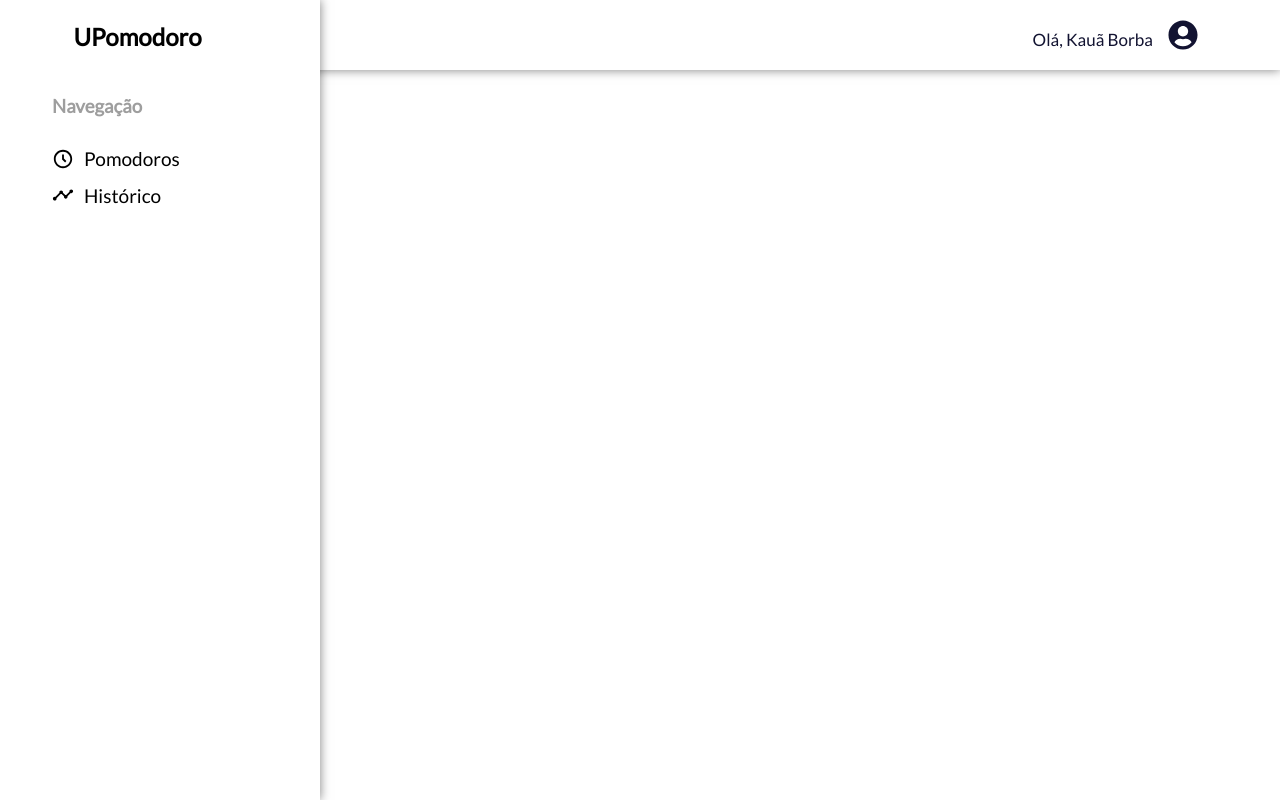
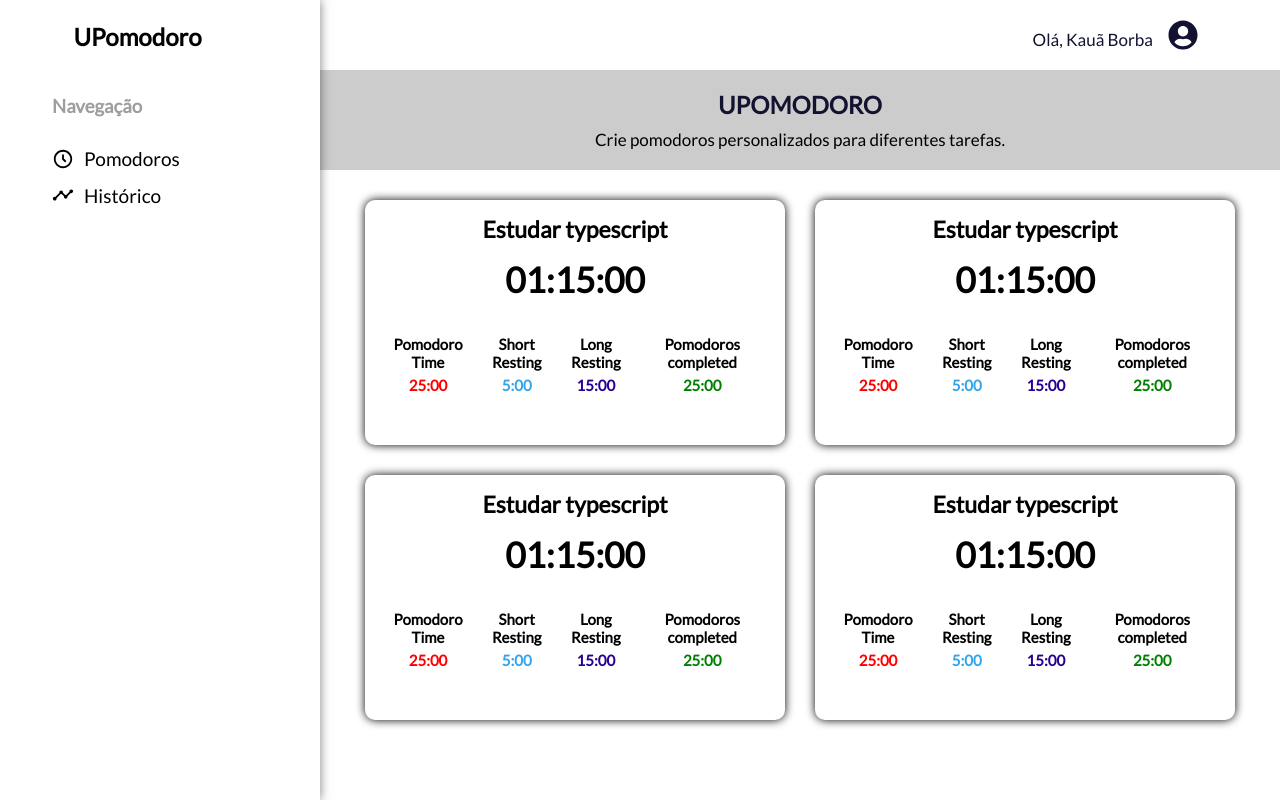
Before and after one commit to Kakaziu/pomodoro_client, a React (Vite) app: page / in a window 1280 px wide. Built offline with nearby package versions, Linux system fonts and the light colour scheme; some icons are missing.

Commit message:
feat: pomodoros

```diff
--- /dev/null
+++ b/src/components/HomeInfos/index.tsx
@@ -0,0 +1,20 @@
+import { FunctionComponent } from "react";
+import { HomeInfosTag, TitlePag } from "./styled";
+import Pomodoros from "../Pomodoros";
+
+const HomeInfos: FunctionComponent = () => {
+  return (
+    <HomeInfosTag>
+      <TitlePag>
+        <div>
+          <h1>UPOMODORO</h1>
+          <p>Crie pomodoros personalizados para diferentes tarefas.</p>
+        </div>
+      </TitlePag>
+
+      <Pomodoros />
+    </HomeInfosTag>
+  );
+};
+
+export default HomeInfos;
--- /dev/null
+++ b/src/components/HomeInfos/styled.ts
@@ -0,0 +1,21 @@
+import styled from "styled-components";
+
+export const HomeInfosTag = styled.div`
+  float: right;
+  width: 75%;
+`;
+
+export const TitlePag = styled.div`
+  text-align: center;
+  padding: 20px;
+  background-color: #ccc;
+
+  h1 {
+    color: #121331;
+  }
+
+  p {
+    margin-top: 10px;
+    font-size: 17px;
+  }
+`;
--- /dev/null
+++ b/src/components/Pomodoros/index.tsx
@@ -0,0 +1,115 @@
+import { FunctionComponent } from "react";
+import { Pomodoro, PomodoroInfos, PomodorosTag } from "./styled";
+
+const Pomodoros: FunctionComponent = () => {
+  return (
+    <PomodorosTag>
+      <Pomodoro>
+        <h3>Estudar typescript</h3>
+        <span>01:15:00</span>
+
+        <PomodoroInfos>
+          <div>
+            <span>Pomodoro Time</span>
+            <span className="tp">25:00</span>
+          </div>
+
+          <div>
+            <span>Short Resting</span>
+            <span className="ts">5:00</span>
+          </div>
+
+          <div>
+            <span>Long Resting</span>
+            <span className="tl">15:00</span>
+          </div>
+
+          <div>
+            <span>Pomodoros completed</span>
+            <span className="pc">25:00</span>
+          </div>
+        </PomodoroInfos>
+      </Pomodoro>
+      <Pomodoro>
+        <h3>Estudar typescript</h3>
+        <span>01:15:00</span>
+
+        <PomodoroInfos>
+          <div>
+            <span>Pomodoro Time</span>
+            <span className="tp">25:00</span>
+          </div>
+
+          <div>
+            <span>Short Resting</span>
+            <span className="ts">5:00</span>
+          </div>
+
+          <div>
+            <span>Long Resting</span>
+            <span className="tl">15:00</span>
+          </div>
+
+          <div>
+            <span>Pomodoros completed</span>
+            <span className="pc">25:00</span>
+          </div>
+        </PomodoroInfos>
+      </Pomodoro>
+      <Pomodoro>
+        <h3>Estudar typescript</h3>
+        <span>01:15:00</span>
+
+        <PomodoroInfos>
+          <div>
+            <span>Pomodoro Time</span>
+            <span className="tp">25:00</span>
+          </div>
+
+          <div>
+            <span>Short Resting</span>
+            <span className="ts">5:00</span>
+          </div>
+
+          <div>
+            <span>Long Resting</span>
+            <span className="tl">15:00</span>
+          </div>
+
+          <div>
+            <span>Pomodoros completed</span>
+            <span className="pc">25:00</span>
+          </div>
+        </PomodoroInfos>
+      </Pomodoro>
+      <Pomodoro>
+        <h3>Estudar typescript</h3>
+        <span>01:15:00</span>
+
+        <PomodoroInfos>
+          <div>
+            <span>Pomodoro Time</span>
+            <span className="tp">25:00</span>
+          </div>
+
+          <div>
+            <span>Short Resting</span>
+            <span className="ts">5:00</span>
+          </div>
+
+          <div>
+            <span>Long Resting</span>
+            <span className="tl">15:00</span>
+          </div>
+
+          <div>
+            <span>Pomodoros completed</span>
+            <span className="pc">25:00</span>
+          </div>
+        </PomodoroInfos>
+      </Pomodoro>
+    </PomodorosTag>
+  );
+};
+
+export default Pomodoros;
--- /dev/null
+++ b/src/components/Pomodoros/styled.ts
@@ -0,0 +1,68 @@
+import styled from "styled-components";
+
+export const PomodorosTag = styled.div`
+  display: flex;
+  flex-wrap: wrap;
+  justify-content: center;
+  gap: 30px;
+  overflow-y: scroll;
+  height: 72.5vh;
+  padding: 30px;
+
+  &::-webkit-scrollbar {
+    width: 5px;
+  }
+
+  &::-webkit-scrollbar-thumb {
+    background-color: black;
+    width: 5px;
+    border-radius: 10px;
+  }
+`;
+
+export const Pomodoro = styled.div`
+  padding: 15px;
+  border-radius: 10px;
+  box-shadow: 0 0 10px rgba(0, 0, 0.5);
+  width: 420px;
+  text-align: center;
+
+  h3 {
+    font-size: 23px;
+  }
+
+  span {
+    font-size: 35px;
+    font-weight: bold;
+    display: block;
+    margin-top: 15px;
+  }
+`;
+
+export const PomodoroInfos = styled.div`
+  margin-top: 30px;
+  display: flex;
+
+  div {
+    .tp {
+      color: red;
+    }
+
+    .ts {
+      color: #34a4eb;
+    }
+
+    .tl {
+      color: #270091;
+    }
+
+    .pc {
+      color: green;
+    }
+  }
+
+  span {
+    font-size: 15px;
+    margin-top: 5px;
+  }
+`;
--- a/src/components/SideBarr/styled.ts
+++ b/src/components/SideBarr/styled.ts
@@ -49,10 +49,16 @@ export const Container = styled.div`
   li {
     margin-top: 10px;
     display: flex;
+    transition: 0.3s;
 
     span {
       margin-top: 0.5px;
       margin-right: 10px;
     }
+
+    &:hover {
+      color: #ccc;
+      cursor: pointer;
+    }
   }
 `;
--- a/src/pages/Home/index.tsx
+++ b/src/pages/Home/index.tsx
@@ -1,11 +1,13 @@
 import Header from "../../components/Header";
 import SideBarr from "../../components/SideBarr";
+import HomeInfos from "../../components/HomeInfos";
 
 const Home = () => {
   return (
     <section id="home">
       <Header />
       <SideBarr />
+      <HomeInfos />
     </section>
   );
 };
```
